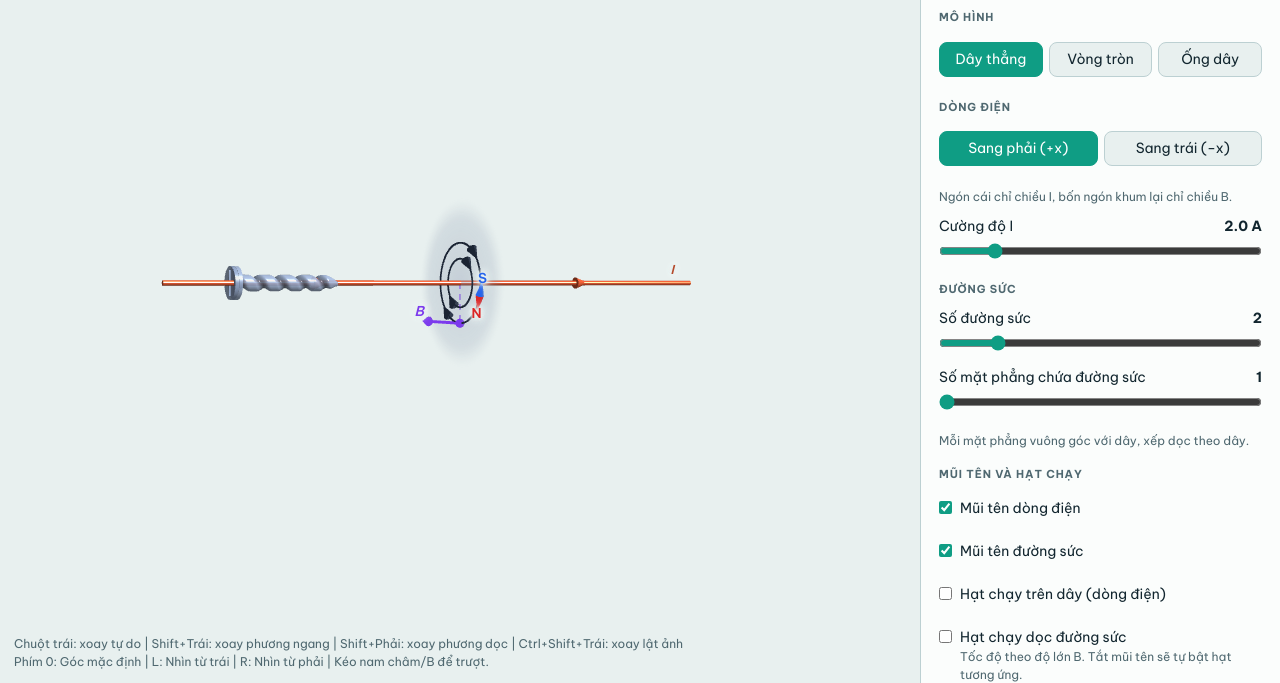
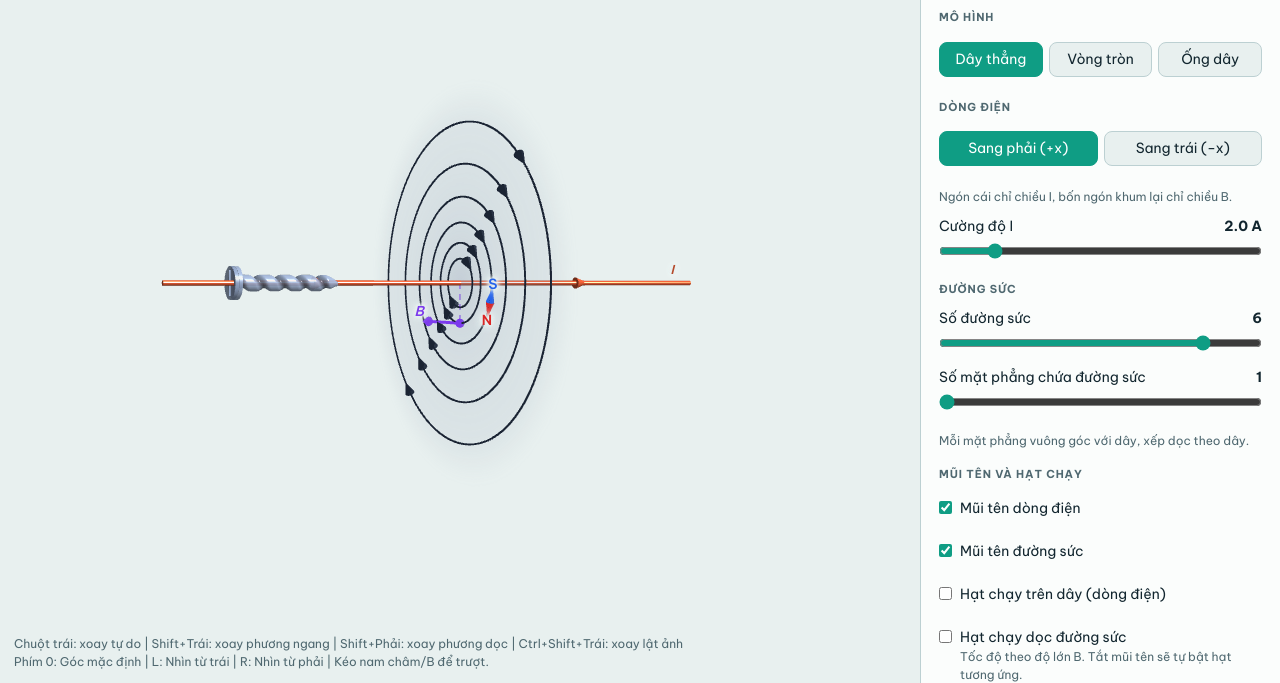
Before and after one commit to hvt268/thi-nghiem, a plain HTML site: page thi-nghiem/tu-truong-dong-dien.html in a window 1280 px wide. Shown: the part 117-800 px from the top of the page. Drawn offline with nearby package versions, Linux system fonts and the light colour scheme; animation ran at ten frames a second.

Commit message:
Update tu-truong-dong-dien.html

```diff
--- a/thi-nghiem/tu-truong-dong-dien.html
+++ b/thi-nghiem/tu-truong-dong-dien.html
@@ -45,6 +45,7 @@
 <section class="group"><h2>Mặt phẳng và vật thể</h2>
 <label class="check"><input type="checkbox" id="cPlane" checked><span>Hiện mặt phẳng</span></label>
 <div class="seg"><button type="button" id="pmHalo" aria-pressed="true">Quầng theo B</button><button type="button" id="pmFull" aria-pressed="false">Hiện đầy đủ</button></div>
+<div class="seg" id="shapeBox"><button type="button" id="shCircle" aria-pressed="true">Đĩa tròn</button><button type="button" id="shSquare" aria-pressed="false">Tấm vuông</button></div>
 <div class="row"><div class="top"><label for="rPO">Độ mờ đục mặt phẳng</label><output id="oPO"></output></div><input type="range" id="rPO" min="0" max="100" step="5" value="45"></div>
 <div id="bodyBox" class="group"><label class="check"><input type="checkbox" id="cBody" checked><span id="lBody">Hiện thân ống</span></label>
 <div class="row"><div class="top"><label for="rBO">Độ mờ đục</label><output id="oBO"></output></div><input type="range" id="rBO" min="0" max="100" step="5" value="15"></div>
@@ -75,7 +76,7 @@ var V3=THREE.Vector3,UP=new V3(0,1,0);
 renderer.setPixelRatio(Math.min(devicePixelRatio||1,2));renderer.setClearColor(0,0);
 var scene=new THREE.Scene(),camera=new THREE.PerspectiveCamera(38,1,.1,300);
 var reduce=matchMedia('(prefers-reduced-motion: reduce)').matches;
-var S={mode:'coil',sgn:1,I:2,turns:8,lines:2,planes:1,pm:{wire:1,loop:1,coil:1},massN:false,showPlane:true,halo:true,planeOp:45,arrC:true,arrF:true,pC:false,pF:false,
+var S={mode:'coil',sgn:1,I:2,turns:8,lines:2,lm:{wire:6,loop:2,coil:2},shape:'circle',planes:1,pm:{wire:1,loop:1,coil:1},massN:false,showPlane:true,halo:true,planeOp:45,arrC:true,arrF:true,pC:false,pF:false,
  body:true,bodyOp:15,poles:true,needle:true,bvec:true,auto:false,roll:0,pl:1,pu:.5,nl:2,nu:.3,scrOn:true,scrAdv:true,scrSpin:1.2,scrPitch:.4,scrSize:1,nlbl:true};
 if(reduce){S.pC=S.pF=false}
 function clamp(x,a,b){return Math.max(a,Math.min(b,x))}
@@ -143,13 +144,13 @@ function build(){
  grp=new THREE.Group();scene.add(grp);
 
  if(!scene.userData.l){scene.add(new THREE.AmbientLight(0xffffff,.6));var dl=new THREE.DirectionalLight(0xffffff,.8);dl.position.set(5,10,15);scene.add(dl);scene.userData.l=1}
- var gap=1.3,Wh=((S.planes-1)/2*gap+3)*2.3375-(1.7+.14+.36)*S.scrSize/2, /* dây ngắn hơn đúng bằng chiều dài đinh ốc (thân 1,7 + mũ 0,14 + mũi 0,36) */wm=track(new THREE.MeshPhongMaterial({color:C.copper,specular:0xf0b48a,shininess:90}));
+ var gap=1.3,Wh=(S.planes-1)/2*gap+(3*2.3375-.3*(S.planes-1))-(1.7+.14+.36)*S.scrSize/2, /* phần dây nhô ra ngoài mặt phẳng ngoài cùng: 7,01 khi 1 mặt phẳng, bớt 0,3 cho mỗi mặt phẳng thêm (8 mặt phẳng còn 4,91) */ /* dây ngắn hơn đúng bằng chiều dài đinh ốc (thân 1,7 + mũ 0,14 + mũi 0,36) */wm=track(new THREE.MeshPhongMaterial({color:C.copper,specular:0xf0b48a,shininess:90}));
  gAC=new THREE.Group();grp.add(gAC);wpts=[];
  if(wire){
   // Dây thẳng đặt nằm ngang (dọc theo trục X)
   half=Wh;var cyl=new THREE.Mesh(track(new THREE.CylinderGeometry(.05,.05,2*Wh,20)),wm);cyl.rotation.z=Math.PI/2;grp.add(cyl);
   for(var k=0;k<=40;k++)wpts.push(new V3(-Wh+2*Wh*k/40,0,0));
-  [-1,1].forEach(function(i){addCone(gAC,new V3(i*Wh*.5,0,0),new V3(sg,0,0),coneBig,wm)});
+  [-1,1].forEach(function(i){addCone(gAC,new V3(i*((S.planes-1)/2*gap+(Wh-(S.planes-1)/2*gap)*.5),0,0),new V3(sg,0,0),coneBig,wm)});
   aI.set(sg*(Wh-.5),.3,0)}
  else if(loop){half=.2;for(var c0=0;c0<96;c0++){var ph=c0/96*TAU;wpts.push(new V3(0,R*Math.cos(ph),R*Math.sin(ph)))}
   grp.add(new THREE.Mesh(track(new THREE.TubeGeometry(new THREE.CatmullRomCurve3(wpts,true),160,.055,10,true)),wm));
@@ -169,9 +170,9 @@ function build(){
  function mkPlane(g,geoH,geoF,key,fn){var hm=track(new THREE.MeshBasicMaterial({map:haloTex(key,fn,192),transparent:true,side:THREE.DoubleSide,depthWrite:false}));
   var fm=track(new THREE.MeshBasicMaterial({color:C.body,transparent:true,side:THREE.DoubleSide,depthWrite:false}));
   var aA=new THREE.Mesh(geoH,hm),bB=new THREE.Mesh(geoF,fm);g.add(aA);g.add(bB);planeSets.push({g:g,h:aA,f:bB,m:[hm,fm]});grp.add(g)}
- if(wire){RH=radii[radii.length-1]+.9;var gd=track(new THREE.CircleGeometry(RH,96));
-  var wf=function(u,v){var q=Math.hypot(u,v),r=q*RH;if(q>=1)return 0;return Math.pow(Math.min(1,20*S.I/Math.sqrt(r*r+.25)/(200/1.2)),.5)*edge(q,.7)};
-  xs.forEach(function(x){var g=new THREE.Group();g.position.x=x;g.rotation.y=Math.PI/2;mkPlane(g,gd,gd,'w|'+S.I+'|'+RH+'|'+C.body,wf)})}
+ if(wire){RH=radii[radii.length-1]+.9;var sq=S.shape==='square',gd=track(sq?new THREE.PlaneGeometry(2*RH,2*RH):new THREE.CircleGeometry(RH,96));
+  var wf=function(u,v){var q=sq?Math.max(Math.abs(u),Math.abs(v)):Math.hypot(u,v),r=Math.hypot(u,v)*RH;if(q>=1)return 0;return Math.pow(Math.min(1,20*S.I/Math.sqrt(r*r+.25)/(200/1.2)),.5)*edge(q,.7)};
+  xs.forEach(function(x){var g=new THREE.Group();g.position.x=x;g.rotation.y=Math.PI/2;mkPlane(g,gd,gd,'w|'+S.I+'|'+RH+'|'+C.body+'|'+S.shape,wf)})}
  else{function fit(x,r){W=Math.max(W,Math.abs(x));H=Math.max(H,Math.abs(r))}
   tr.axis.pts.forEach(function(q){fit(q[0],q[1])});tr.list.forEach(function(l){l.pts.forEach(function(q){fit(q[0],q[1])})});
   W=Math.max(W,LEN/2+1)*1.03;H=Math.max(H,1.5)*1.03;
@@ -444,6 +445,7 @@ function setMode(m){S.mode=m;var x=TXT[m];document.title=x.ttl;$('ttl').textCont
  Array.prototype.forEach.call(document.querySelectorAll('[data-mode]'),function(b){b.setAttribute('aria-pressed',b.dataset.mode===m?'true':'false')});
  S.planes=S.pm[m];$('rPW').value=S.planes;$('oPW').textContent=S.planes;$('plNote').textContent=m==='wire'?'Mỗi mặt phẳng vuông góc với dây, xếp dọc theo dây.':'Các mặt phẳng chứa trục, xoay đều quanh trục.';$('rowT').hidden=m!=='coil';$('bodyBox').hidden=m==='wire';$('kvC').hidden=m==='wire';
  if(x.body){$('lBody').textContent='Hiện '+x.body.toLowerCase();$('kBcL').textContent=x.bc}
+ S.lines=S.lm[m];$('rL').value=S.lines;$('oL').textContent=S.lines;$('shapeBox').hidden=m!=='wire';
  S.pl=1;S.pu=.5;S.nl=2;S.nu=.3;resetView('0');sb()}
 function setDir(s){S.sgn=s;pr('dirA',s>0);pr('dirB',s<0);sb()}
 function bindR(id,key,out,fmt,mode){var el=$(id),o=$(out);function u(){S[key]=parseFloat(el.value);o.textContent=fmt(S[key])}
@@ -460,6 +462,9 @@ bindC('cPlane','showPlane');bindC('cBody','body');bindC('cPoles','poles');bindC(
 $('cPC').checked=S.pC;$('cPF').checked=S.pF;
 $('pmHalo').addEventListener('click',function(){S.halo=true;pr('pmHalo',1);pr('pmFull',0);applyVis()});
 $('pmFull').addEventListener('click',function(){S.halo=false;pr('pmHalo',0);pr('pmFull',1);applyVis()});
+$('rL').addEventListener('input',function(){S.lm[S.mode]=S.lines});
+$('shCircle').addEventListener('click',function(){S.shape='circle';pr('shCircle',1);pr('shSquare',0);sb()});
+$('shSquare').addEventListener('click',function(){S.shape='square';pr('shCircle',0);pr('shSquare',1);sb()});
 $('dirA').addEventListener('click',function(){setDir(1)});$('dirB').addEventListener('click',function(){setDir(-1)});
 Array.prototype.forEach.call(document.querySelectorAll('[data-mode]'),function(b){b.addEventListener('click',function(){if(S.mode!==b.dataset.mode)setMode(b.dataset.mode)})});
 Array.prototype.forEach.call(document.querySelectorAll('[data-view]'),function(b){b.addEventListener('click',function(){
```
